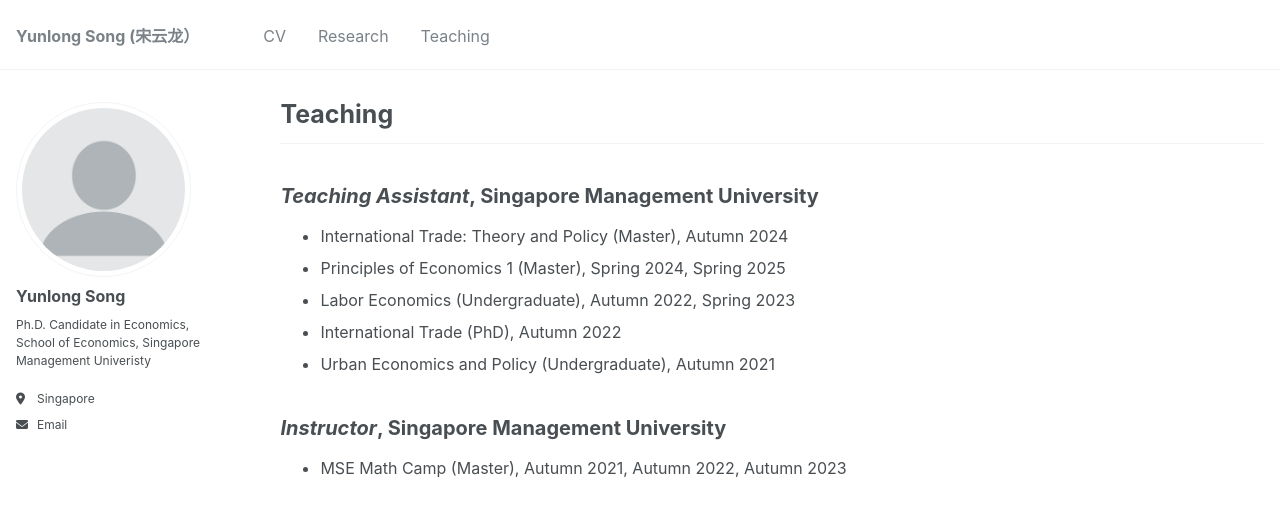
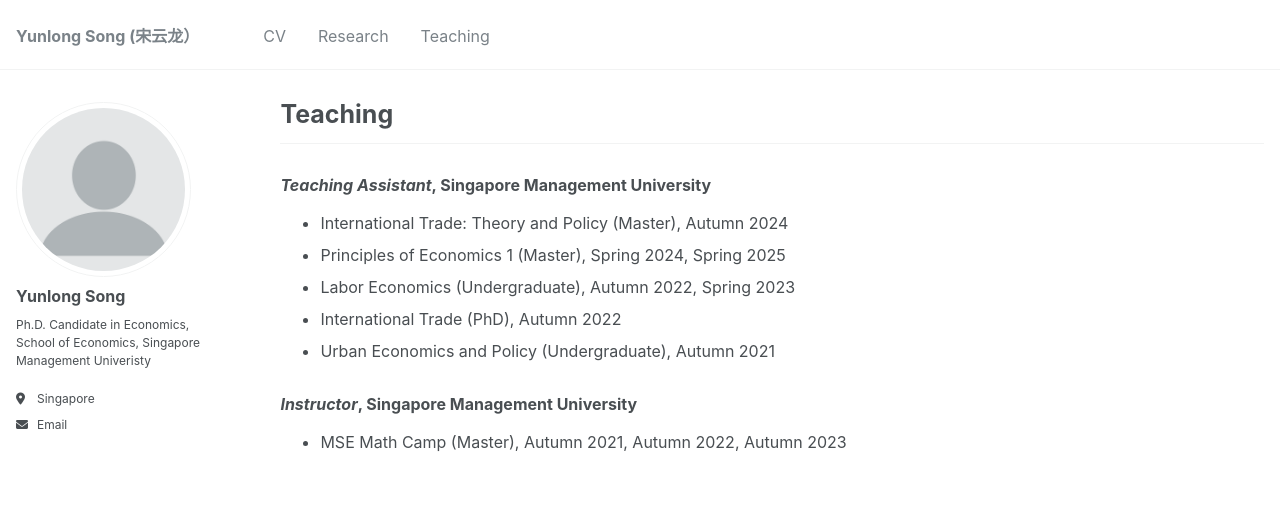
Before and after one commit to yunlong-song/yunlong-song.github.io, a Jekyll site: the page built from _pages/teaching.md, in a window 1280 px wide. Shown: the top 517 px of the page. Built offline with Jekyll 4.4.1, drawn with Linux system fonts in a browser that asks for light colours.

```diff
--- a/_pages/teaching.md
+++ b/_pages/teaching.md
@@ -13,12 +13,12 @@ redirect_from:
 
 ---
 
-## _Teaching Assistant_, Singapore Management University
+### _Teaching Assistant_, Singapore Management University
 * International Trade: Theory and Policy (Master), Autumn 2024
 * Principles of Economics 1 (Master), Spring 2024, Spring 2025
 * Labor Economics (Undergraduate), Autumn 2022, Spring 2023
 * International Trade (PhD), Autumn 2022
 * Urban Economics and Policy (Undergraduate), Autumn 2021
 
-## _Instructor_, Singapore Management University
+### _Instructor_, Singapore Management University
 * MSE Math Camp (Master), Autumn 2021, Autumn 2022, Autumn 2023
```
